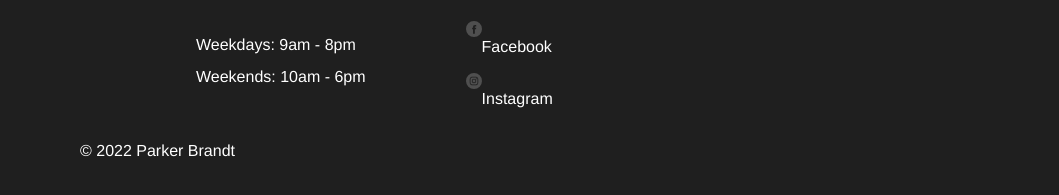
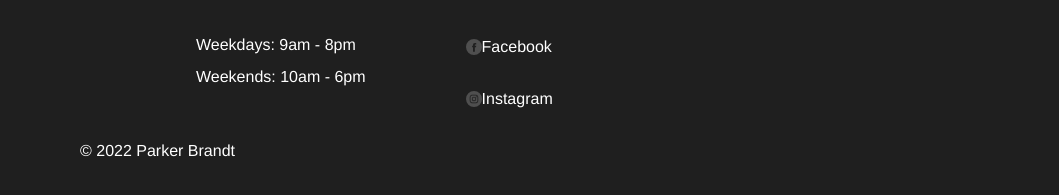
Before and after one commit to bizzleboy/se_project_library, a plain HTML site: page index.html in a window 1280 px wide. Shown: the part 4069-4264 px from the top of the page, without its empty margins (0-1059 px from the left). Drawn offline with Linux system fonts and the light colour scheme; files that its build step writes are made by us from their sources; files whose address does not match are found by name.

Commit message:
late nite edits

```diff
--- a/styles/style.css
+++ b/styles/style.css
@@ -467,7 +467,7 @@ footer {
   line-height: 20px;
   text-decoration: none;
   display: flex;
-  align-items: flex-center;
+  align-items: center;
 }
 
 .footer__social-icon {
```
